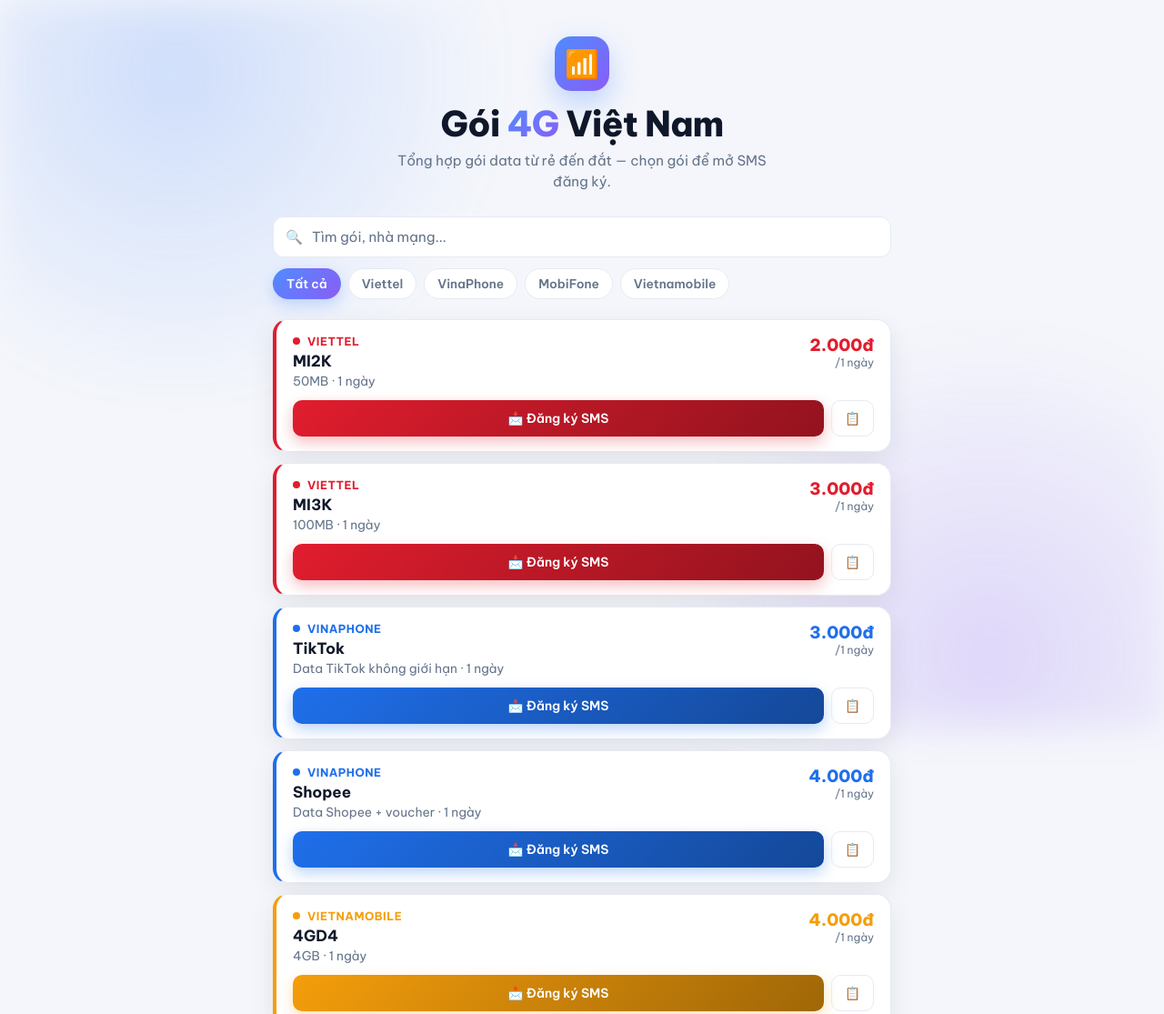
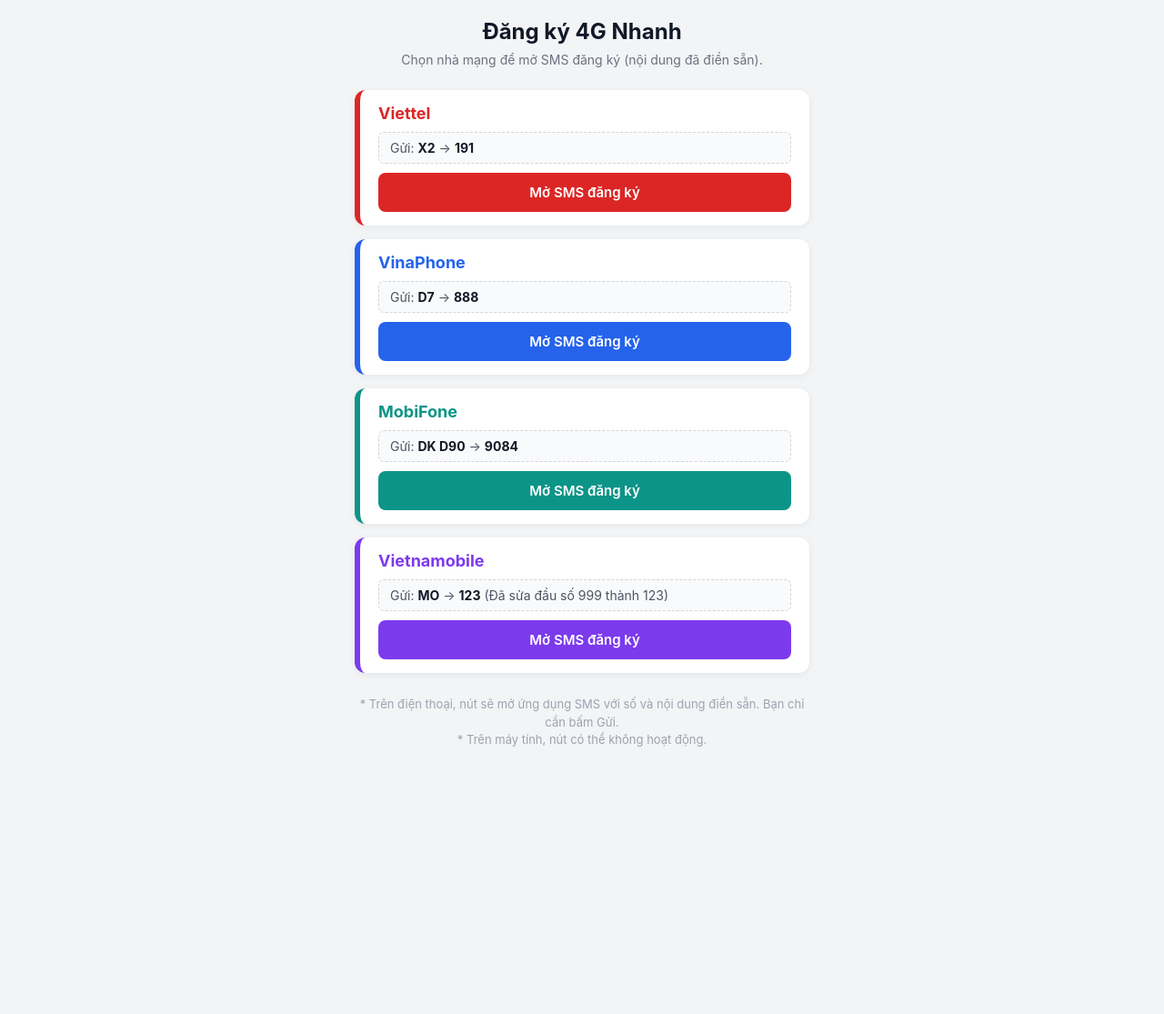
Before and after one commit to Trungne1630/trungni, a plain HTML site: page index.html in a window 1280 px wide. Shown: the top 1115 px of the page at 91% size. After the commit the page ends 844 px from the top, so only its background shows below. Drawn offline with Linux system fonts and the light colour scheme.

Commit message:
Update index.html

```diff
--- a/index.html
+++ b/index.html
@@ -1,46 +1,168 @@
 <!DOCTYPE html>
 <html lang="vi">
 <head>
-  <meta charset="UTF-8" />
-  <meta name="viewport" content="width=device-width, initial-scale=1.0" />
-  <meta name="theme-color" content="#0b1020" />
-  <title>Gói 4G · Nhà mạng Việt Nam</title>
-  <link rel="preconnect" href="https://fonts.googleapis.com">
-  <link rel="preconnect" href="https://fonts.gstatic.com" crossorigin>
-  <link href="https://fonts.googleapis.com/css2?family=Be+Vietnam+Pro:wght@400;500;600;700;800&display=swap" rel="stylesheet">
-  <link rel="stylesheet" href="style.css" />
+    <meta charset="UTF-8">
+    <meta name="viewport" content="width=device-width, initial-scale=1.0">
+    <title>Đăng ký 4G Nhanh</title>
+    <style>
+        * {
+            box-sizing: border-box;
+            margin: 0;
+            padding: 0;
+            font-family: -apple-system, BlinkMacSystemFont, "Segoe UI", Roboto, Helvetica, Arial, sans-serif;
+        }
+        body {
+            background-color: #f3f4f6;
+            color: #1f2937;
+            padding: 20px 15px;
+            display: flex;
+            justify-content: center;
+        }
+        .container {
+            max-width: 500px;
+            width: 100%;
+        }
+        header {
+            text-align: center;
+            margin-bottom: 25px;
+        }
+        h1 {
+            font-size: 24px;
+            color: #111827;
+            margin-bottom: 8px;
+        }
+        p.subtitle {
+            font-size: 14px;
+            color: #6b7280;
+        }
+        .network-card {
+            background: #ffffff;
+            border-radius: 12px;
+            padding: 15px 20px;
+            margin-bottom: 15px;
+            box-shadow: 0 2px 8px rgba(0,0,0,0.06);
+            border-left: 6px solid #ccc;
+            display: flex;
+            flex-direction: column;
+            gap: 10px;
+        }
+        /* Màu viền đại diện từng nhà mạng */
+        .viettel { border-left-color: #dc2626; }
+        .vinaphone { border-left-color: #2563eb; }
+        .mobifone { border-left-color: #0d9488; }
+        .vietnamobile { border-left-color: #7c3aed; }
+
+        .network-header {
+            display: flex;
+            justify-content: space-between;
+            align-items: center;
+        }
+        .network-name {
+            font-size: 18px;
+            font-weight: 700;
+        }
+        .viettel .network-name { color: #dc2626; }
+        .vinaphone .network-name { color: #2563eb; }
+        .mobifone .network-name { color: #0d9488; }
+        .vietnamobile .network-name { color: #7c3aed; }
+
+        .sms-info {
+            font-size: 14px;
+            color: #4b5563;
+            background: #f9fafb;
+            padding: 8px 12px;
+            border-radius: 6px;
+            border: 1px dashed #d1d5db;
+        }
+        .sms-info strong {
+            color: #111827;
+        }
+        .btn-send {
+            display: block;
+            text-align: center;
+            text-decoration: none;
+            padding: 12px;
+            border-radius: 8px;
+            font-weight: 600;
+            color: white;
+            font-size: 15px;
+            transition: opacity 0.2s;
+        }
+        .btn-send:hover {
+            opacity: 0.85;
+        }
+        .viettel .btn-send { background-color: #dc2626; }
+        .vinaphone .btn-send { background-color: #2563eb; }
+        .mobifone .btn-send { background-color: #0d9488; }
+        .vietnamobile .btn-send { background-color: #7c3aed; }
+
+        .note {
+            font-size: 13px;
+            color: #9ca3af;
+            text-align: center;
+            margin-top: 25px;
+            line-height: 1.5;
+        }
+    </style>
 </head>
 <body>
-  <div class="bg-glow"></div>
 
-  <main class="container">
-    <header class="hero">
-      <div class="logo">📶</div>
-      <h1>Gói <span class="grad">4G</span> Việt Nam</h1>
-      <p class="subtitle">Tổng hợp gói data từ rẻ đến đắt — chọn gói để mở SMS đăng ký.</p>
+<div class="container">
+    <header>
+        <h1>Đăng ký 4G Nhanh</h1>
+        <p class="subtitle">Chọn nhà mạng để mở SMS đăng ký (nội dung đã điền sẵn).</p>
     </header>
 
-    <!-- Bộ lọc -->
-    <div class="toolbar">
-      <div class="search-wrap">
-        <span class="search-icon">🔍</span>
-        <input id="search" type="search" placeholder="Tìm gói, nhà mạng..." autocomplete="off" />
-      </div>
-      <div id="filters" class="filters"></div>
+    <!-- Viettel -->
+    <div class="network-card viettel">
+        <div class="network-header">
+            <span class="network-name">Viettel</span>
+        </div>
+        <div class="sms-info">
+            Gửi: <strong>X2</strong> → <strong>191</strong>
+        </div>
+        <a href="sms:191?body=X2" class="btn-send">Mở SMS đăng ký</a>
     </div>
 
-    <!-- Danh sách gói -->
-    <section id="plan-list" class="plan-list"></section>
+    <!-- VinaPhone -->
+    <div class="network-card vinaphone">
+        <div class="network-header">
+            <span class="network-name">VinaPhone</span>
+        </div>
+        <div class="sms-info">
+            Gửi: <strong>D7</strong> → <strong>888</strong>
+        </div>
+        <a href="sms:888?body=D7" class="btn-send">Mở SMS đăng ký</a>
+    </div>
 
-    <p id="empty" class="empty" hidden>Không tìm thấy gói phù hợp.</p>
+    <!-- MobiFone -->
+    <div class="network-card mobifone">
+        <div class="network-header">
+            <span class="network-name">MobiFone</span>
+        </div>
+        <div class="sms-info">
+            Gửi: <strong>DK D90</strong> → <strong>9084</strong>
+        </div>
+        <!-- Cú pháp tin nhắn MobiFone thường dùng MO, nhưng mình giữ DK D90 theo yêu cầu của bạn -->
+        <a href="sms:9084?body=DK%20D90" class="btn-send">Mở SMS đăng ký</a>
+    </div>
 
-    <footer class="note">
-      <span>💡</span>
-      <span>Giá và dung lượng có thể thay đổi theo thời điểm và đối tượng thuê bao.
-      Vui lòng kiểm tra lại qua tổng đài trước khi đăng ký.</span>
-    </footer>
-  </main>
+    <!-- Vietnamobile -->
+    <div class="network-card vietnamobile">
+        <div class="network-header">
+            <span class="network-name">Vietnamobile</span>
+        </div>
+        <div class="sms-info">
+            Gửi: <strong>MO</strong> → <strong>123</strong> (Đã sửa đầu số 999 thành 123)
+        </div>
+        <a href="sms:123?body=MO" class="btn-send">Mở SMS đăng ký</a>
+    </div>
 
-  <script src="script.js"></script>
+    <p class="note">
+        * Trên điện thoại, nút sẽ mở ứng dụng SMS với số và nội dung điền sẵn. Bạn chỉ cần bấm Gửi.<br>
+        * Trên máy tính, nút có thể không hoạt động.
+    </p>
+</div>
+
 </body>
 </html>
```
